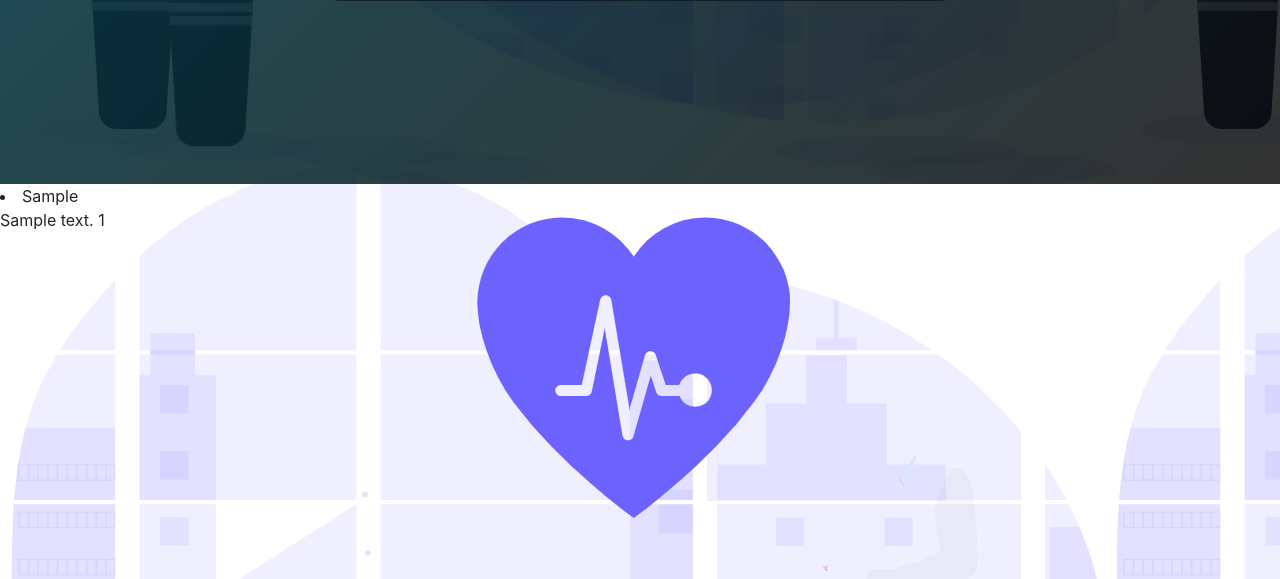
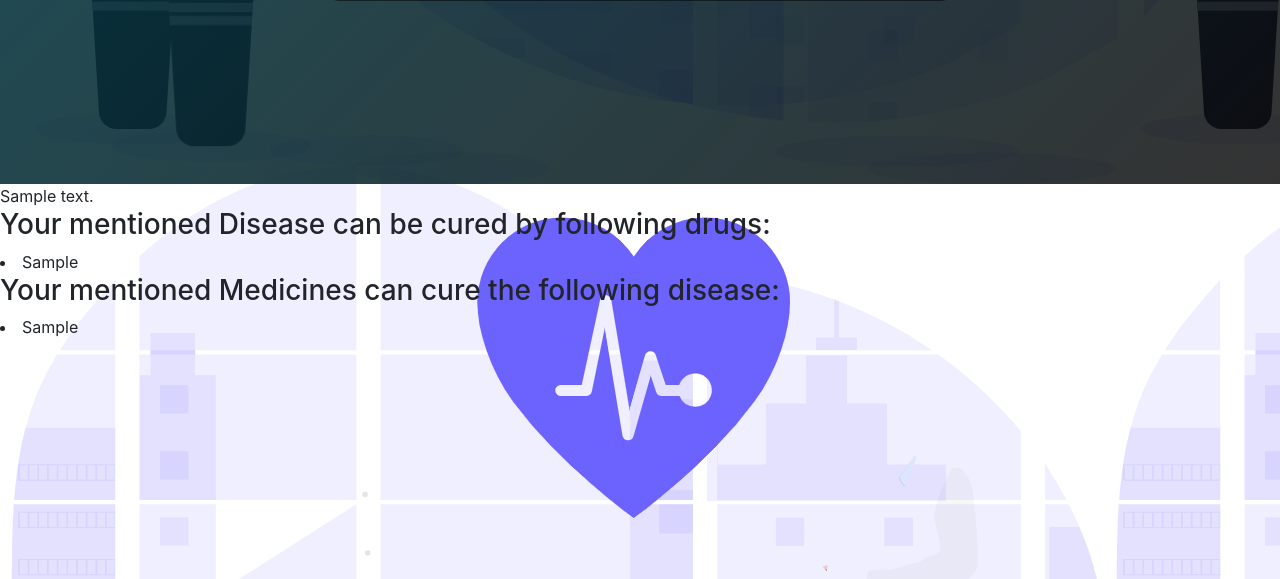
Before and after one commit to SARTHAK1SINGH/HackthonFB, a Flask app: template templates/index.html in a window 1280 px wide. Shown: the part 616-1195 px from the top of the page. Run offline with Flask 2, Linux system fonts and the light colour scheme; the template is opened without the code that fills it: most values are stand-ins (such as "Sample title", 1, 10 or a date in 2020); parts of the project's set-up code (start-up, migrations or seed data) failed here and were passed over; some libraries are stand-ins or nearby versions.

Commit message:
Update index.html

```diff
--- a/templates/index.html
+++ b/templates/index.html
@@ -57,11 +57,16 @@
             </form>
         </div>
     </div>
+	{{answer}}
+<h3>Your mentioned Disease can be cured by following drugs: </h3>
     {% for i in d %}
       <li>  {{i}} </li>
     {% endfor %}
-	{{answer}}
-    {{length}}
+<h3>Your mentioned Medicines can cure the following disease: </h3>
+    {% for i in c %}
+      <li>  {{i}} </li>
+    {% endfor %}
+
 	<div id="snackbar">
 		<div class="spinner-border spinner-border-sm text-warning" role="status">
 		  <span class="sr-only">Loading...</span>
```
